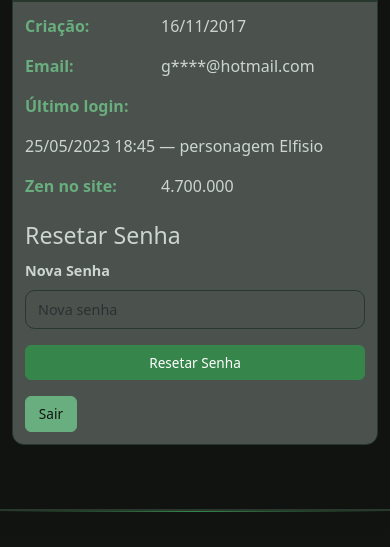
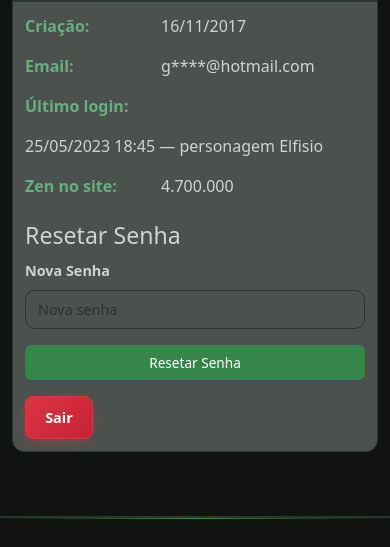
Before and after one commit to nilotachi/BakastaWeb, a plain HTML site: page usuario.html in a window 390 px wide. Shown: the part 1082-1629 px from the top of the page. Drawn offline with nearby package versions, Linux system fonts and the light colour scheme; sample sign-in values are in the browser's storage.

Commit message:
cambios de diseño

```diff
--- a/style.css
+++ b/style.css
@@ -1033,6 +1033,31 @@ body {
   color: var(--bakasta-gray-light) !important;
 }
 
+/* ---------- Botones de Acción ---------- */
+.btn-logout {
+  background: linear-gradient(135deg, #dc3545, #c82333);
+  border: 1px solid #dc3545;
+  color: white;
+  font-weight: 600;
+  padding: 0.75rem 1.5rem;
+  border-radius: 8px;
+  transition: all 0.3s ease;
+  box-shadow: 0 4px 12px rgba(220, 53, 69, 0.3);
+}
+
+.btn-logout:hover {
+  background: linear-gradient(135deg, #c82333, #a71e2a);
+  border-color: #c82333;
+  color: white;
+  transform: translateY(-2px);
+  box-shadow: 0 6px 16px rgba(220, 53, 69, 0.4);
+}
+
+.btn-logout:active {
+  transform: translateY(0);
+  box-shadow: 0 2px 8px rgba(220, 53, 69, 0.3);
+}
+
 .bg-primary { background-color: var(--bakasta-green) !important; }
 .bg-secondary { background-color: var(--bakasta-green-light) !important; }
 .bg-dark { background-color: var(--bakasta-black-green) !important; }
@@ -1354,10 +1379,15 @@ body {
     padding: 0.6rem;
   }
 
-  .btn {
-    padding: 0.4rem 0.8rem;
-    font-size: 0.85rem;
-  }
+     .btn {
+     padding: 0.4rem 0.8rem;
+     font-size: 0.85rem;
+   }
+
+   .btn-logout {
+     padding: 0.6rem 1.2rem;
+     font-size: 0.9rem;
+   }
 
      .announce {
      padding: 0.6rem;
--- a/usuario.html
+++ b/usuario.html
@@ -88,8 +88,7 @@
     </nav>
   </header>
 
-  <section class="hero compact d-flex align-items-center"
-    style="background: linear-gradient(rgba(17,19,17,.7),rgba(40,56,44,.7)), url('img/slide4.jpg') center/cover no-repeat; filter: blur(1px);">
+  <section class="hero compact d-flex align-items-center">
     <div class="container text-center py-4">
       <h1 class="display-4 fw-bold">Minha Conta</h1>
     </div>
@@ -201,7 +200,7 @@
               <button class="btn btn-primary" type="button">Resetar Senha</button>
             </form>
           </section>
-          <button class="btn btn-secondary mt-3" type="button"
+          <button class="btn btn-logout mt-3" type="button"
             onclick="localStorage.removeItem('loggedIn'); window.location.href='index_bootstrap.html';">Sair</button>
         </div>
       </div>
```
Also changed, not shown: index_bootstrap.html (+1 -1 lines).
